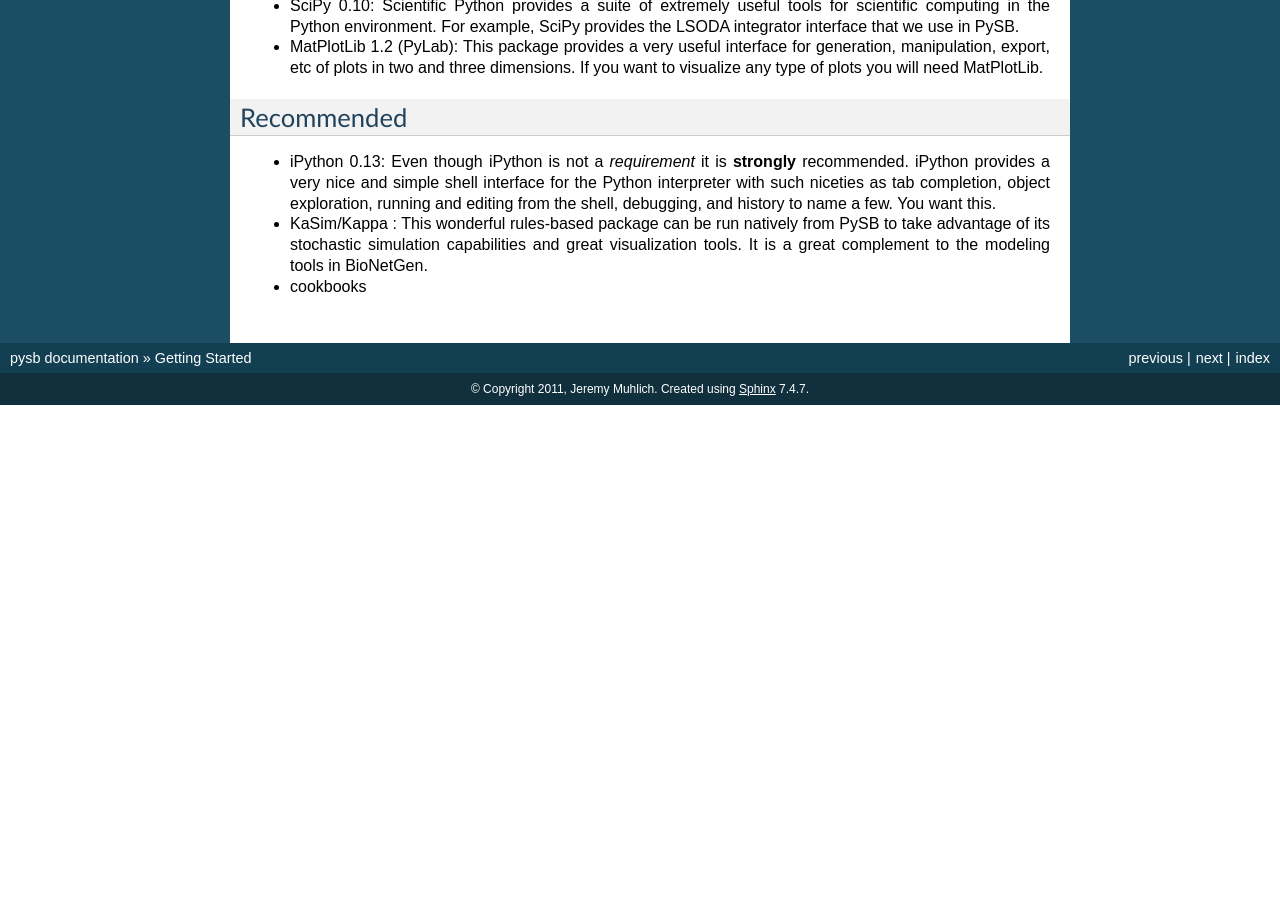
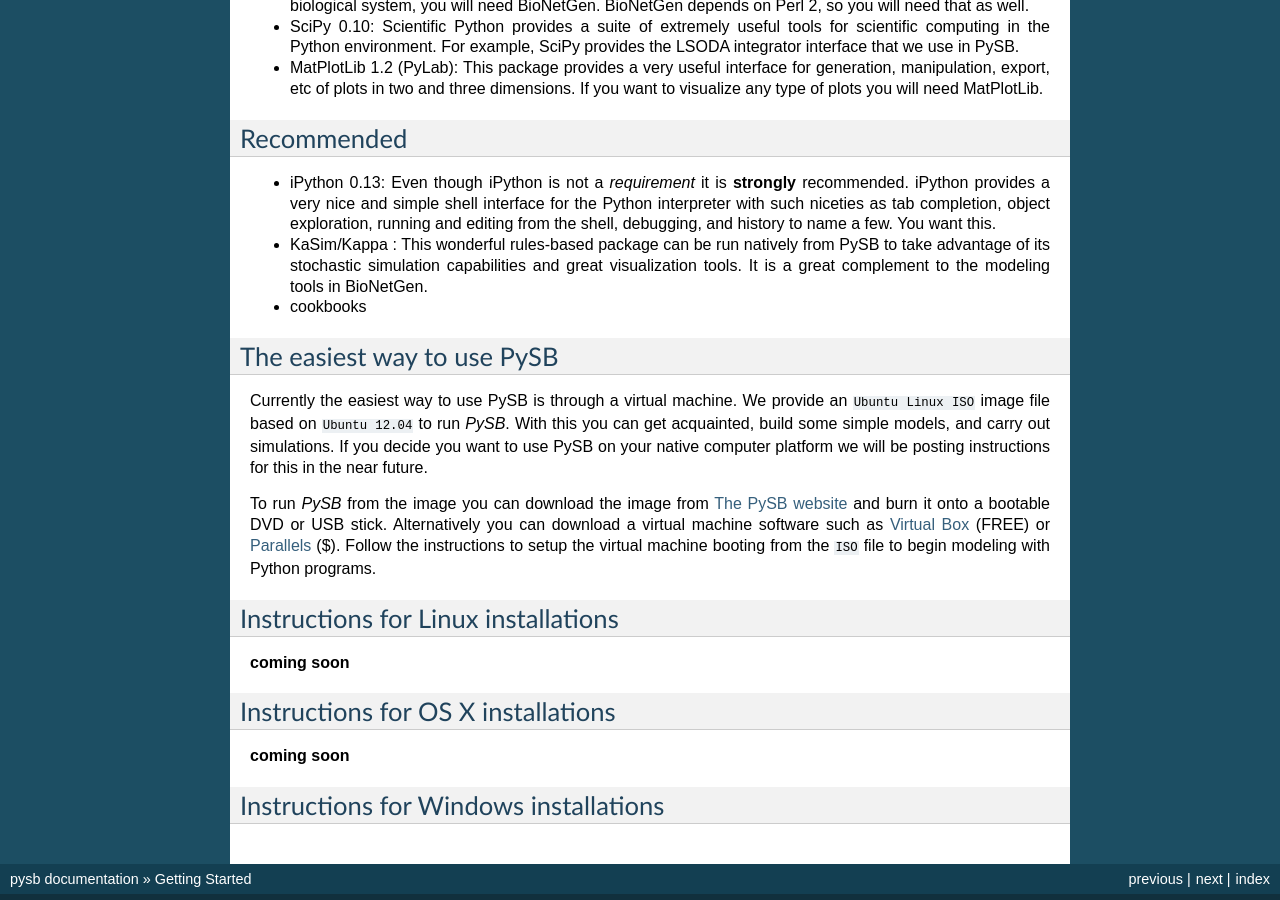
Before and after one commit to pysb/pysb, a Sphinx documentation site: the page built from doc/installation.rst, in a window 1280 px wide and 900 px high, scrolled down 900 px. Built offline with Sphinx 7.4.7, drawn with Linux system fonts in a browser that asks for light colours; formulas are drawn with MathJax 3; before the commit the page ends 1305 px from its top, so only the background shows below that; some of the changed text lies outside the part shown.

Commit message:
changes to files to make sure they contain useful information

```diff
--- a/doc/installation.rst
+++ b/doc/installation.rst
@@ -2,8 +2,11 @@
 ===============
 
 Python Knowledge
----------------
-For those unfamiliar with Python we strongly rogramming needs.
+----------------
+
+For those unfamiliar with *Python* or programming there are several
+resources available online. We have found the ones below useful to
+learn *Python* in a practical and straightfoward manner.
 
 Quick Python Overview (10 minutes or so):
    * `OpenOpt Python for the impatient <http://openopt.org/PythonIntroduction>`_
@@ -21,8 +24,6 @@
       * Also the `Mathesaurus <http://mathesaurus.sourceforge.net/matlab-numpy.html>`_
       * Matlab commands in Numerical Python `cheatsheet <http://mathesaurus.sourceforge.net/matlab-python-xref.pdf>`_
    * `Scientific Python <http://www.scipy.org/>`_
-
-
 
 Requirements
 ------------
@@ -62,7 +63,7 @@
 
 
 Recommended
---------------------
+-----------
 * iPython 0.13: Even though iPython is not a *requirement* it is
   **strongly** recommended. iPython provides a very nice and simple
   shell interface for the Python interpreter with such niceties as tab
@@ -73,3 +74,34 @@
   capabilities and great visualization tools. It is a great complement
   to the modeling tools in BioNetGen.
 * cookbooks
+
+The easiest way to use PySB
+---------------------------
+
+Currently the easiest way to use PySB is through a virtual machine. We
+provide an ``Ubuntu Linux ISO`` image file based on ``Ubuntu 12.04``
+to run *PySB*. With this you can get acquainted, build some simple
+models, and carry out simulations. If you decide you want to use PySB
+on your native computer platform we will be posting instructions for
+this in the near future.
+
+To run *PySB* from the image you can download the image from `The PySB
+website <http://pysb.org>`_ and burn it onto a bootable DVD or USB
+stick. Alternatively you can download a virtual machine software such
+as `Virtual Box <https://www.virtualbox.org/>`_ (FREE) or `Parallels
+<http://www.parallels.com/>`_ ($). Follow the instructions to setup
+the virtual machine booting from the ``ISO`` file to begin modeling
+with Python programs.
+
+Instructions for Linux installations
+------------------------------------
+
+**coming soon**
+
+Instructions for OS X installations
+-----------------------------------
+
+**coming soon**
+
+Instructions for Windows installations
+--------------------------------------
--- a/doc/intro.rst
+++ b/doc/intro.rst
@@ -27,7 +27,7 @@
 conditions.
 
 PySB as modeling tool
-=====================
+---------------------
 
 PySB is a set of software tools that enables users to develop,
 implement, and execute biological models in the Python programming
```
Also changed, not shown: doc/rulesprimer.rst (+14 -8 lines), doc/tutorial.rst (+17 -0 lines).
